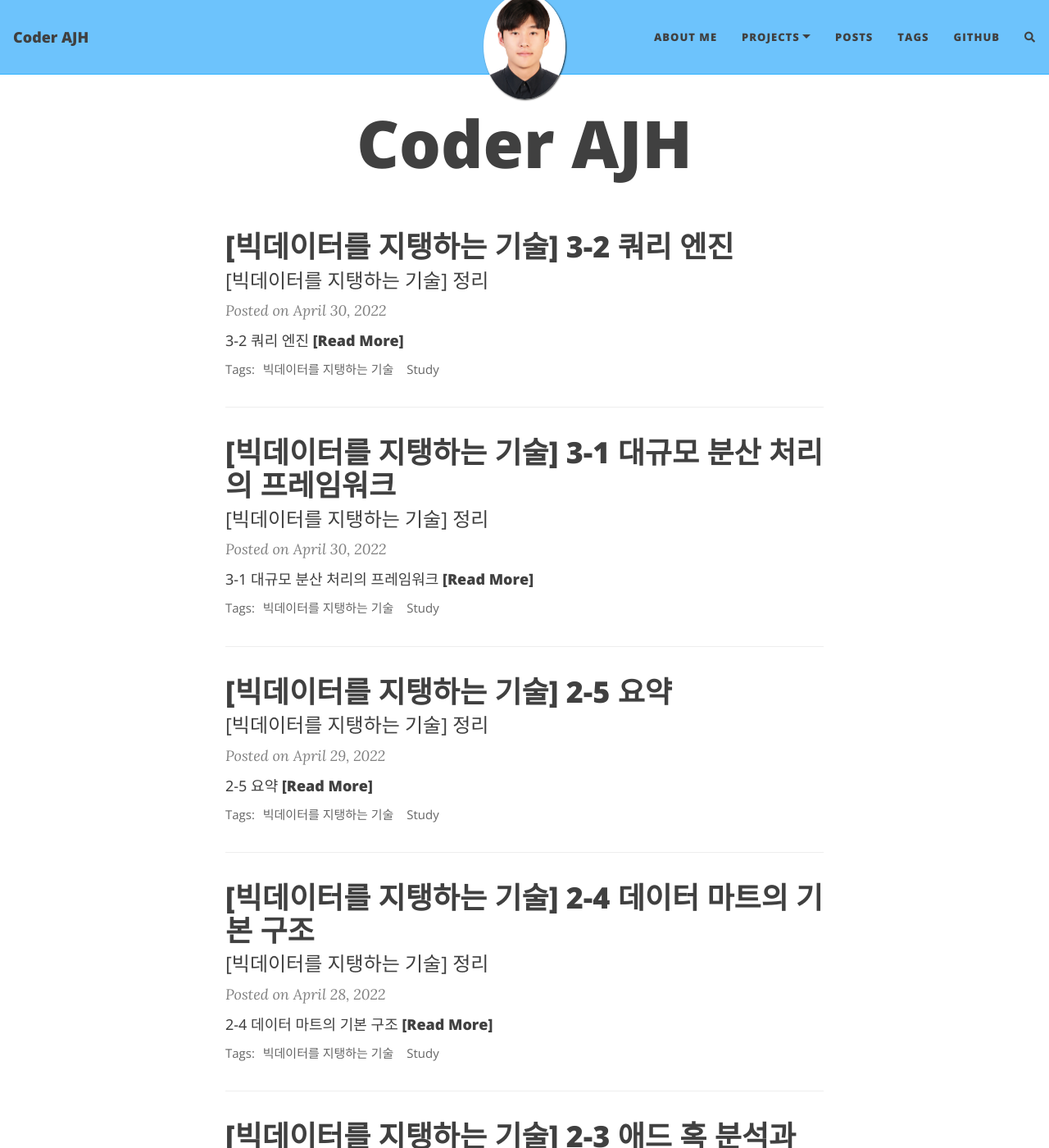
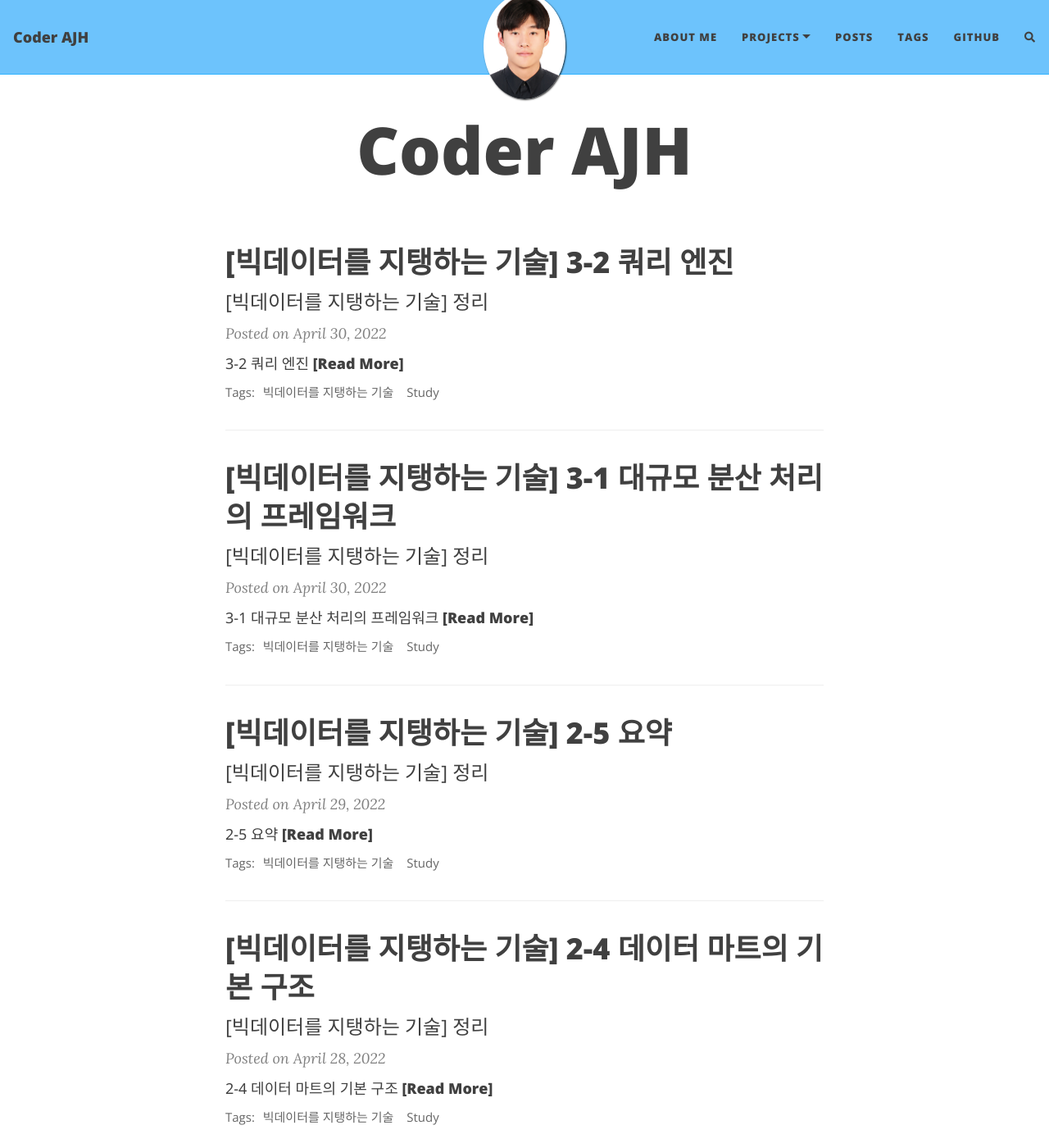
Before and after one commit to junhong625/junhong625.github.io, a Jekyll site: the page built from index.html, in a window 1280 px wide and 1400 px high. Shown: the whole window at 82% size. Built offline with Jekyll 4.4.1, drawn with Linux system fonts in a browser that asks for light colours; nearby versions of some CDN libraries; the list of posts is cut into pages by our own code; comment, search, counter and statistics services are not loaded.

Commit message:
Update beautifuljekyll.css

```diff
--- a/assets/css/beautifuljekyll.css
+++ b/assets/css/beautifuljekyll.css
@@ -30,7 +30,7 @@ p {
 h1,h2,h3,h4,h5,h6 {
   font-family: 'Open Sans', 'Helvetica Neue', Helvetica, Arial, sans-serif;
   font-weight: 800;
-  line-height: 1.1;
+  line-height: 1.3;
 }
 h1 {
   font-size: 2.25rem;
```
